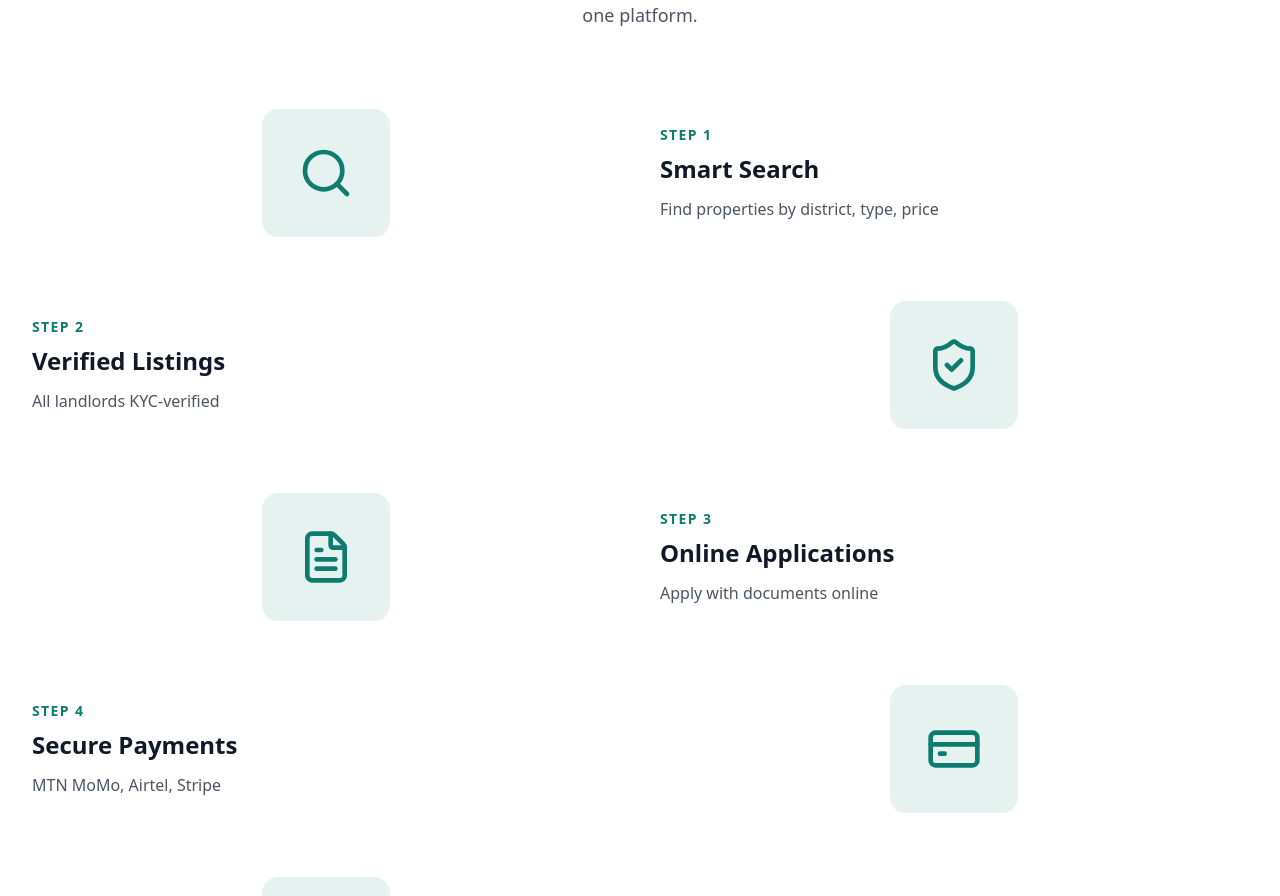
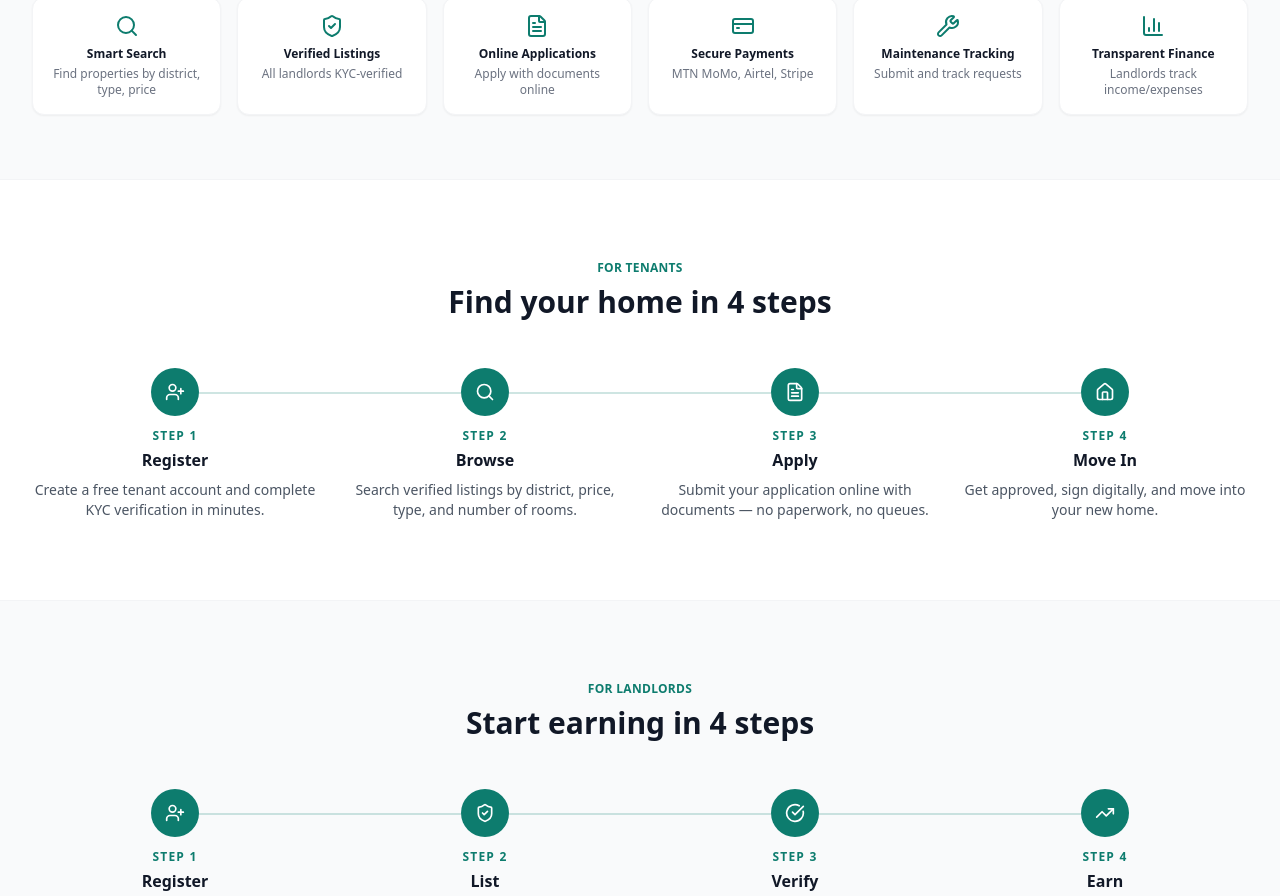
Before and after one commit to africanpioneershub/HausLink-Production, a Next.js app: page /how-it-works in a window 1280 px wide. Shown: the part 907-1803 px from the top of the page. Built offline with nearby package versions, Linux system fonts and the light colour scheme.

Commit message:
fix: separate homepage properties section from features page - clean marketing labels, features page has only features and how it works

```diff
--- a/src/app/(public)/how-it-works/page.tsx
+++ b/src/app/(public)/how-it-works/page.tsx
@@ -7,6 +7,10 @@ import {
   BarChart3,
   Wallet,
   MessageSquare,
+  UserPlus,
+  Home,
+  CheckCircle,
+  TrendingUp,
 } from 'lucide-react';
 
 const FEATURES_GRID = [
@@ -48,51 +52,100 @@ const FEATURES_GRID = [
   },
 ];
 
-const FEATURES = [
+const TENANT_STEPS = [
   {
-    title: 'Smart Search',
-    description: 'Find properties by district, type, price',
+    label: 'Register',
+    description: 'Create a free tenant account and complete KYC verification in minutes.',
+    icon: UserPlus,
+  },
+  {
+    label: 'Browse',
+    description: 'Search verified listings by district, price, type, and number of rooms.',
     icon: Search,
   },
   {
-    title: 'Verified Listings',
-    description: 'All landlords KYC-verified',
+    label: 'Apply',
+    description: 'Submit your application online with documents — no paperwork, no queues.',
+    icon: FileText,
+  },
+  {
+    label: 'Move In',
+    description: 'Get approved, sign digitally, and move into your new home.',
+    icon: Home,
+  },
+];
+
+const LANDLORD_STEPS = [
+  {
+    label: 'Register',
+    description: 'Sign up as a landlord and complete identity verification.',
+    icon: UserPlus,
+  },
+  {
+    label: 'List',
+    description: 'Add your properties with photos, pricing, and availability.',
     icon: ShieldCheck,
   },
   {
-    title: 'Online Applications',
-    description: 'Apply with documents online',
-    icon: FileText,
+    label: 'Verify',
+    description: 'HausLink reviews and verifies your listing before it goes live.',
+    icon: CheckCircle,
   },
   {
-    title: 'Secure Payments',
-    description: 'MTN MoMo, Airtel, Stripe',
-    icon: CreditCard,
-  },
-  {
-    title: 'Maintenance Tracking',
-    description: 'Submit and track requests',
-    icon: Wrench,
-  },
-  {
-    title: 'Transparent Finance',
-    description: 'Landlords track income/expenses',
-    icon: BarChart3,
+    label: 'Earn',
+    description: 'Collect rent online via MoMo or card and track every payment.',
+    icon: TrendingUp,
   },
 ];
+
+const PLATFORM_FEATURES = [
+  { title: 'Smart Search',          description: 'Find properties by district, type, price',  icon: Search },
+  { title: 'Verified Listings',     description: 'All landlords KYC-verified',                 icon: ShieldCheck },
+  { title: 'Online Applications',   description: 'Apply with documents online',                icon: FileText },
+  { title: 'Secure Payments',       description: 'MTN MoMo, Airtel, Stripe',                  icon: CreditCard },
+  { title: 'Maintenance Tracking',  description: 'Submit and track requests',                  icon: Wrench },
+  { title: 'Transparent Finance',   description: 'Landlords track income/expenses',            icon: BarChart3 },
+];
+
+function StepFlow({ steps }: { steps: typeof TENANT_STEPS }) {
+  return (
+    <div className="grid grid-cols-1 sm:grid-cols-2 lg:grid-cols-4 gap-6">
+      {steps.map((step, i) => {
+        const Icon = step.icon;
+        return (
+          <div key={step.label} className="relative flex flex-col items-center text-center">
+            {/* connector line between steps */}
+            {i < steps.length - 1 && (
+              <div className="hidden lg:block absolute top-6 left-1/2 w-full h-0.5 bg-brand-teal/20" />
+            )}
+            <div className="relative z-10 w-12 h-12 rounded-full bg-brand-teal flex items-center justify-center mb-3 shrink-0">
+              <Icon className="w-5 h-5 text-white" />
+            </div>
+            <span className="text-xs font-bold uppercase tracking-widest text-brand-teal mb-1">
+              Step {i + 1}
+            </span>
+            <h3 className="font-bold text-gray-900 mb-2">{step.label}</h3>
+            <p className="text-sm text-gray-600">{step.description}</p>
+          </div>
+        );
+      })}
+    </div>
+  );
+}
 
 export default function HowItWorksPage() {
   return (
     <div className="bg-white">
+      {/* Platform Features */}
       <section className="bg-white border-b border-gray-100">
         <div className="max-w-7xl mx-auto px-4 sm:px-6 lg:px-8 py-20">
           <div className="text-center mb-12">
             <p className="text-xs font-bold uppercase tracking-wide text-brand-teal mb-2">
               Features
             </p>
-            <h2 className="text-3xl font-bold text-gray-900">
+            <h1 className="text-3xl font-bold text-gray-900">
               Everything you need in one platform
-            </h2>
+            </h1>
             <p className="mt-3 text-gray-600 max-w-2xl mx-auto">
               From property search to rent collection, HausLink handles it all.
             </p>
@@ -119,40 +172,55 @@ export default function HowItWorksPage() {
         </div>
       </section>
 
-      <section className="max-w-7xl mx-auto px-4 sm:px-6 lg:px-8 py-20 text-center">
-        <h1 className="text-4xl font-extrabold text-gray-900">How HausLink Works</h1>
-        <p className="mt-4 text-lg text-gray-600 max-w-2xl mx-auto">
-          Everything you need to find, apply for, and manage a home in Rwanda — in one platform.
-        </p>
+      {/* What makes HausLink special */}
+      <section className="bg-gray-50 border-b border-gray-100">
+        <div className="max-w-7xl mx-auto px-4 sm:px-6 lg:px-8 py-16">
+          <div className="text-center mb-10">
+            <p className="text-xs font-bold uppercase tracking-wide text-brand-teal mb-2">
+              Why HausLink
+            </p>
+            <h2 className="text-2xl font-bold text-gray-900">What makes us different</h2>
+          </div>
+          <div className="grid grid-cols-2 sm:grid-cols-3 lg:grid-cols-6 gap-4">
+            {PLATFORM_FEATURES.map((f) => {
+              const Icon = f.icon;
+              return (
+                <div key={f.title} className="bg-white rounded-xl border border-gray-100 shadow-sm p-4 text-center">
+                  <Icon className="w-6 h-6 text-brand-teal mx-auto mb-2" />
+                  <p className="text-xs font-bold text-gray-900 mb-1">{f.title}</p>
+                  <p className="text-xs text-gray-500">{f.description}</p>
+                </div>
+              );
+            })}
+          </div>
+        </div>
       </section>
 
-      <div className="max-w-7xl mx-auto px-4 sm:px-6 lg:px-8 pb-20 space-y-16">
-        {FEATURES.map((feature, index) => {
-          const Icon = feature.icon;
-          const reversed = index % 2 === 1;
-          return (
-            <div
-              key={feature.title}
-              className={`flex flex-col md:flex-row items-center gap-10 ${
-                reversed ? 'md:flex-row-reverse' : ''
-              }`}
-            >
-              <div className="w-full md:w-1/2 flex items-center justify-center">
-                <div className="w-32 h-32 rounded-2xl bg-brand-teal/10 flex items-center justify-center">
-                  <Icon className="w-14 h-14 text-brand-teal" />
-                </div>
-              </div>
-              <div className="w-full md:w-1/2 text-center md:text-left">
-                <p className="text-sm font-bold uppercase tracking-widest text-brand-teal mb-2">
-                  Step {index + 1}
-                </p>
-                <h2 className="text-2xl font-bold text-gray-900 mb-3">{feature.title}</h2>
-                <p className="text-gray-600">{feature.description}</p>
-              </div>
-            </div>
-          );
-        })}
-      </div>
+      {/* How It Works — Tenants */}
+      <section className="bg-white border-b border-gray-100">
+        <div className="max-w-7xl mx-auto px-4 sm:px-6 lg:px-8 py-20">
+          <div className="text-center mb-12">
+            <p className="text-xs font-bold uppercase tracking-wide text-brand-teal mb-2">
+              For Tenants
+            </p>
+            <h2 className="text-3xl font-bold text-gray-900">Find your home in 4 steps</h2>
+          </div>
+          <StepFlow steps={TENANT_STEPS} />
+        </div>
+      </section>
+
+      {/* How It Works — Landlords */}
+      <section className="bg-gray-50">
+        <div className="max-w-7xl mx-auto px-4 sm:px-6 lg:px-8 py-20">
+          <div className="text-center mb-12">
+            <p className="text-xs font-bold uppercase tracking-wide text-brand-teal mb-2">
+              For Landlords
+            </p>
+            <h2 className="text-3xl font-bold text-gray-900">Start earning in 4 steps</h2>
+          </div>
+          <StepFlow steps={LANDLORD_STEPS} />
+        </div>
+      </section>
     </div>
   );
 }
```
Also changed, not shown: src/app/page.tsx (+41 -65 lines).
